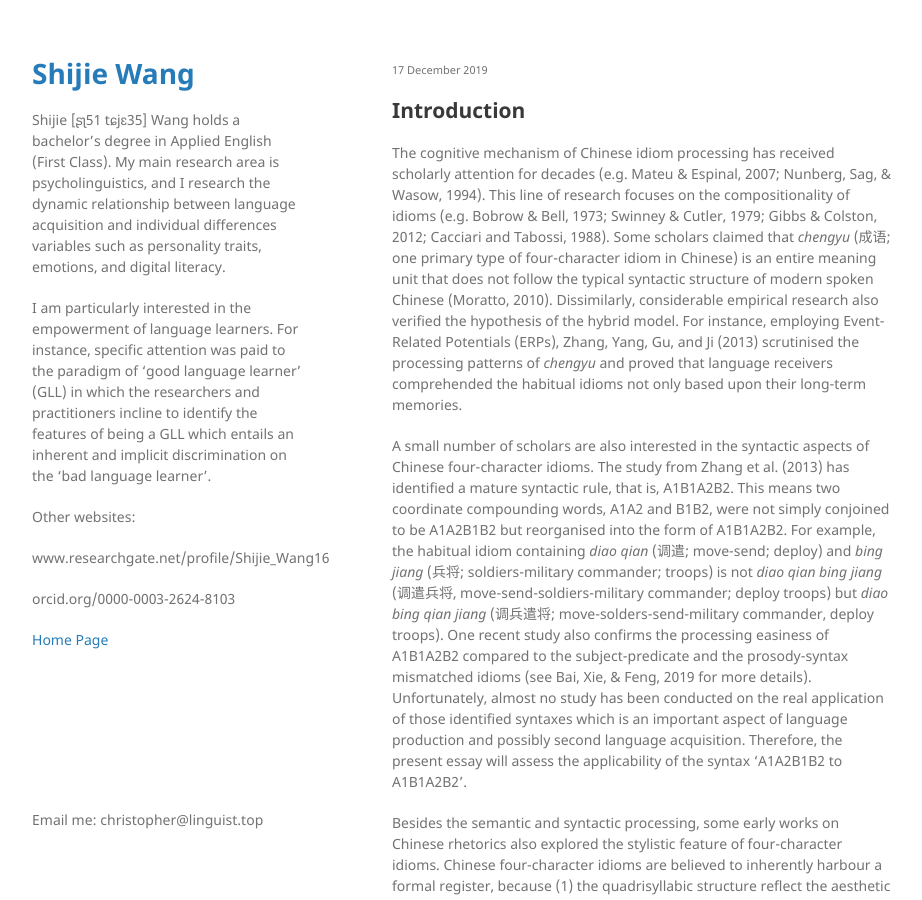
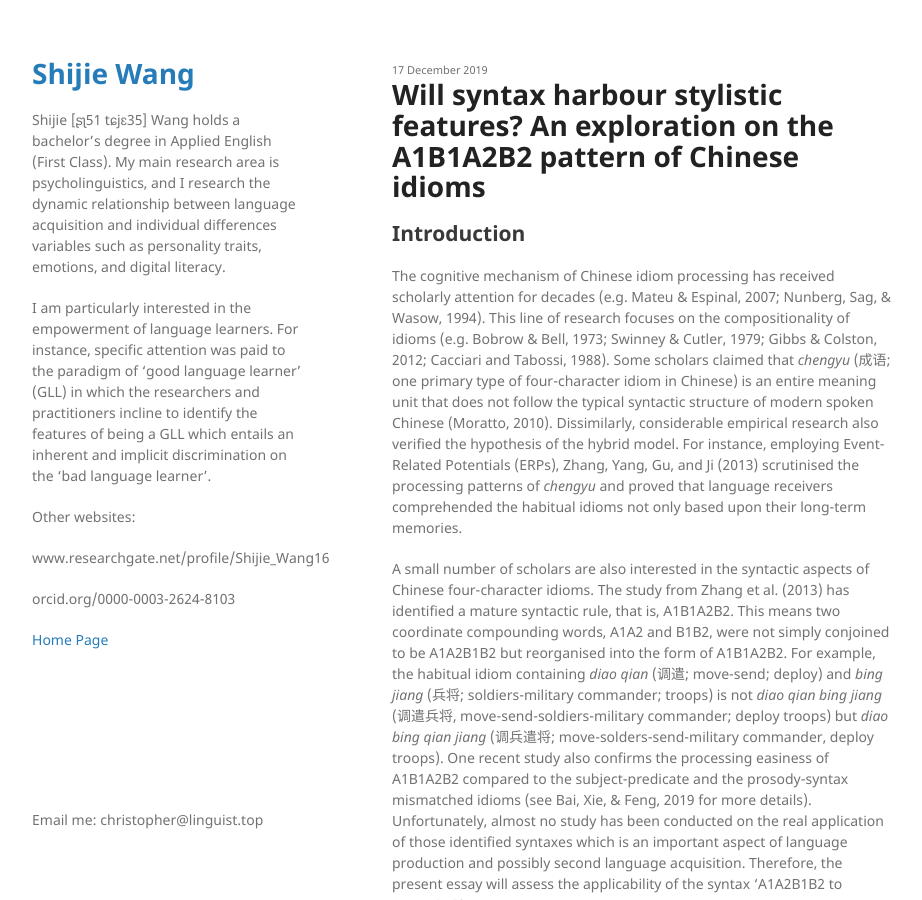
Before and after one commit to ChristopherTLAL/personal-blog, a Jekyll site: the page built from _posts/2019-12-17-Will syntax harbour stylistic features-An exploration on the A1B1A2B2 pattern of Chinese idioms.md, in a window 1280 px wide and 900 px high. Shown: the whole window, without its empty margins (178-1100 px from the left). Built offline with Jekyll 4.4.1, drawn with Linux system fonts in a browser that asks for light colours; some of the changed lines change nothing that is shown.

Commit message:
Update 2019-12-17-Will syntax harbour stylistic features-An exploration on the A1B1A2B2 pattern of Chinese idioms.md

```diff
--- a/_posts/2019-12-17-Will syntax harbour stylistic features-An exploration on the A1B1A2B2 pattern of Chinese idioms.md
+++ b/_posts/2019-12-17-Will syntax harbour stylistic features-An exploration on the A1B1A2B2 pattern of Chinese idioms.md
@@ -1,6 +1,6 @@
 ---
 layout: post
-title: " "
+title: "Will syntax harbour stylistic features? An exploration on the A1B1A2B2 pattern of Chinese idioms"
 date: 2019-12-17
 tag: short essay
 ---
@@ -134,7 +134,7 @@ cases, the marked terms are of A1B1A2B2 pattern, but the first two rows
 represent the habitual idioms with A1B1A2B2 base-forms and A1A2B1B2 marked forms
 which will be in comparison with the others.
 
-![](media/9c795536ef896d36e8582b3808f3185e.png)
+![](https://github.com/ChristopherTLAL/personal-blog/raw/master/_posts/media/9c795536ef896d36e8582b3808f3185e.png)
 
 It could be noticed that the marked A1B1A2B2 pattern usually would not be
 spotted as unintelligible. From Table 1, nearly 80% of the marked terms have an
@@ -220,7 +220,7 @@ that there might be other differences between these two groups apart from the
 stylistic feature. However, if a general pattern of stylistic difference can be
 identified, this is obviously a valuable starting point for future research.
 
-![](media/cf4bc35671dd8a88f7b70b22f683f498.png)
+![](https://github.com/ChristopherTLAL/personal-blog/raw/master/_posts/media/cf4bc35671dd8a88f7b70b22f683f498.png)
 
 Table 2 presents the descriptive data of the perceived style of two groups of
 terms. In some cases, the A1A2B1B2 terms which may be a daily usage (*Mean* =
```
